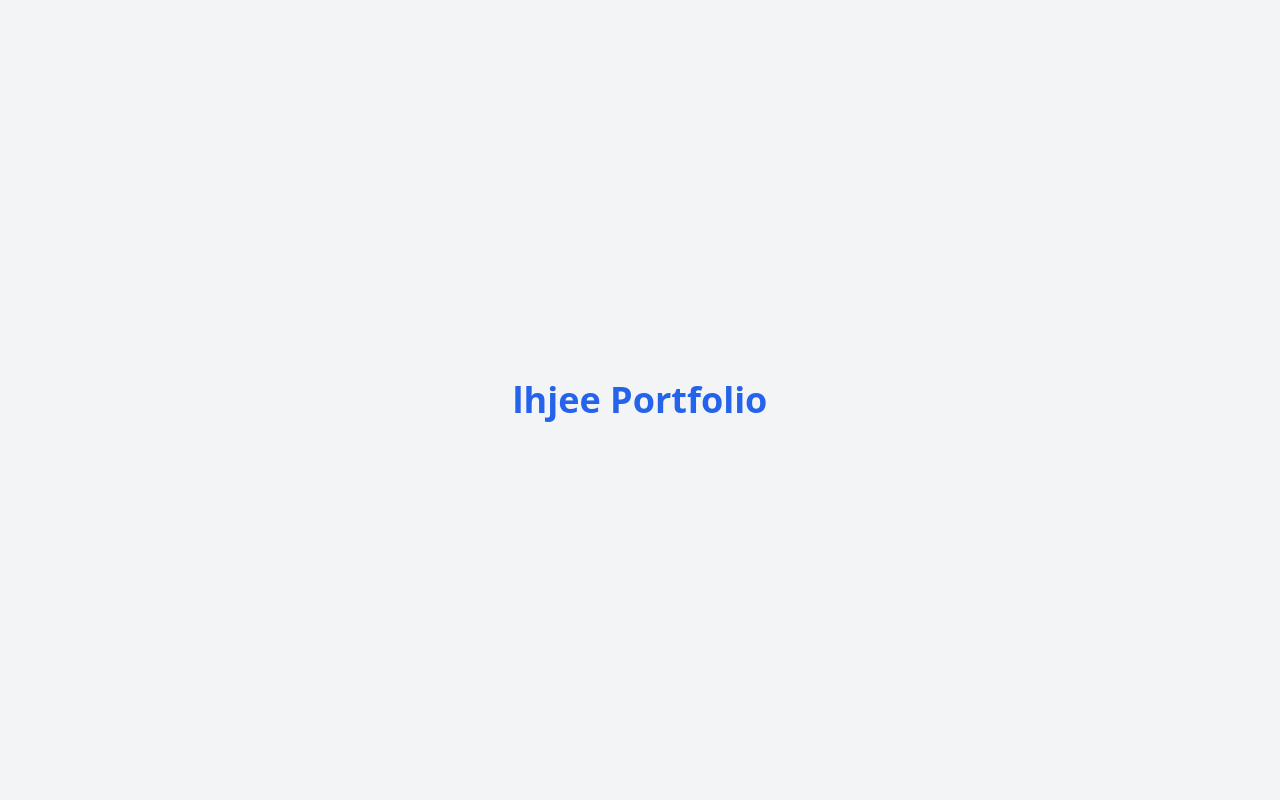
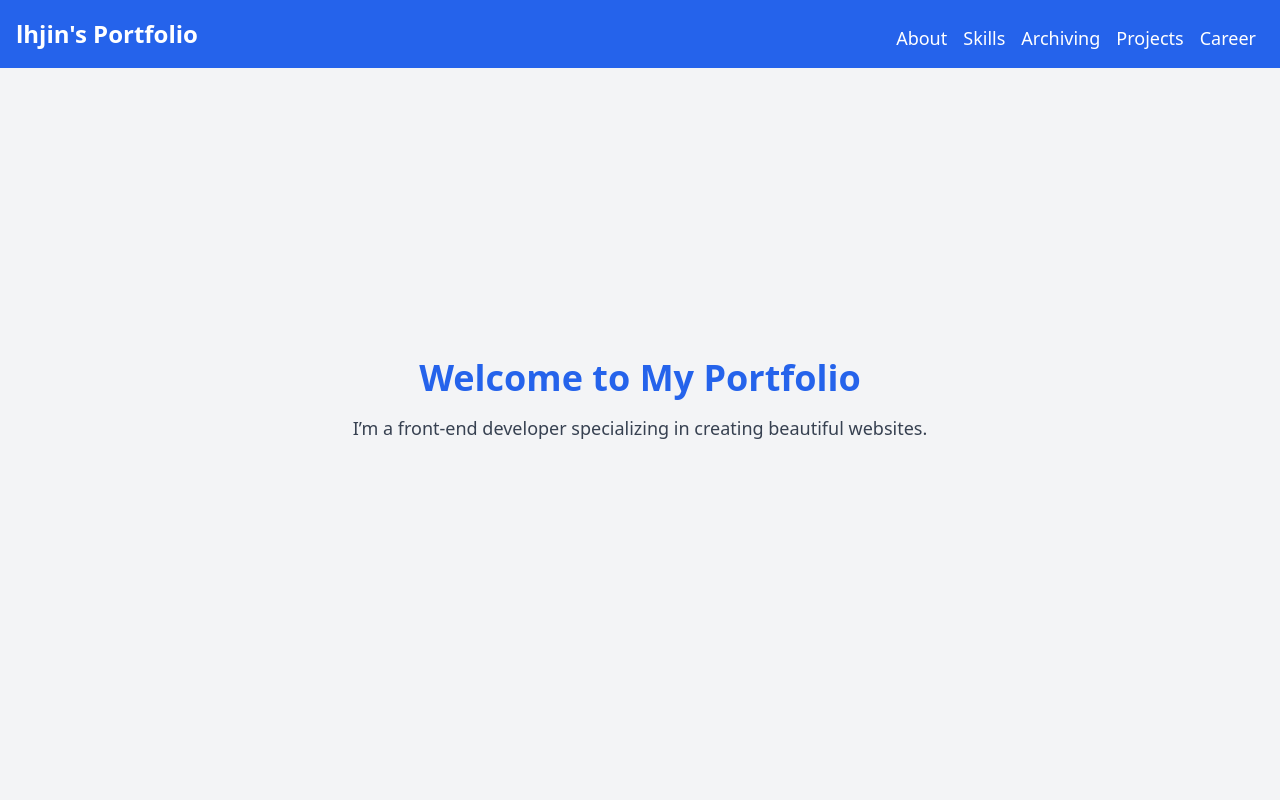
Before and after one commit to HwajinLee3114/lhjin-portfolio, a Next.js app: page / in a window 1280 px wide. Shown: the top 800 px of the page. Built offline with nearby package versions, Linux system fonts and the light colour scheme.

Commit message:
header 추가

```diff
--- a/src/app/page.tsx
+++ b/src/app/page.tsx
@@ -1,11 +1,41 @@
+import Header from "@/components/Header";
 import Image from "next/image";
 
 export default function Home() {
   return (
-    <div className="flex flex-col items-center justify-center min-h-screen bg-gray-100">
-      <h1 className="text-4xl font-bold text-center text-blue-600">
-        lhjee Portfolio
-      </h1>
+    <div>
+      <Header />
+      <main>
+        <section id="home" className="flex flex-col items-center justify-center min-h-screen bg-gray-100">
+          <h1 className="text-4xl font-bold text-center text-blue-600">Welcome to My Portfolio</h1>
+          <p className="mt-4 text-lg text-gray-700">I’m a front-end developer specializing in creating beautiful websites.</p>
+        </section>
+
+        <section id="about" className="flex flex-col items-center justify-center min-h-screen bg-gray-200">
+          <h2 className="text-3xl font-bold">About Me</h2>
+          <p className="mt-4">안녕하세요! 저는 프론트엔드 개발자입니다.</p>
+        </section>
+
+        <section id="skills" className="flex flex-col items-center justify-center min-h-screen bg-gray-300">
+          <h2 className="text-3xl font-bold">Skills</h2>
+          <p className="mt-4">React, Next.js, Tailwind CSS 등 다양한 기술을 사용합니다.</p>
+        </section>
+
+        <section id="archiving" className="flex flex-col items-center justify-center min-h-screen bg-gray-400">
+          <h2 className="text-3xl font-bold">Archiving</h2>
+          <p className="mt-4">내가 진행한 프로젝트들을 보관하는 공간입니다.</p>
+        </section>
+
+        <section id="projects" className="flex flex-col items-center justify-center min-h-screen bg-gray-500">
+          <h2 className="text-3xl font-bold">Projects</h2>
+          <p className="mt-4">내가 만든 프로젝트들을 확인하세요.</p>
+        </section>
+
+        <section id="career" className="flex flex-col items-center justify-center min-h-screen bg-gray-600">
+          <h2 className="text-3xl font-bold">Career</h2>
+          <p className="mt-4">내 경력에 대해 알아보세요.</p>
+        </section>
+      </main>
     </div>
   );
 }
--- /dev/null
+++ b/src/components/Header.tsx
@@ -0,0 +1,70 @@
+"use client";
+
+import React, { useEffect, useState } from 'react';
+
+const Header = () => {
+  const [activeSection, setActiveSection] = useState<string>('home');
+
+  const scrollToSection = (sectionId: string) => {
+    const section = document.getElementById(sectionId);
+    if (section) {
+      section.scrollIntoView({ behavior: 'smooth' });
+    }
+  };
+
+  const handleScroll = () => {
+    const sections = ['about', 'skills', 'archiving', 'projects', 'career']; // 'home' 제외
+    const scrollPosition = window.scrollY + 100; // 헤더 높이에 맞춰 조정
+
+    // 메인 섹션 active 해제
+    const homeSection = document.getElementById('home');
+    if (homeSection && scrollPosition < homeSection.offsetTop + homeSection.clientHeight) {
+      setActiveSection('');
+      return;
+    }
+
+    for (const sectionId of sections) {
+      const section = document.getElementById(sectionId);
+      if (section) {
+        const sectionTop = section.offsetTop;
+        const sectionHeight = section.clientHeight;
+
+        if (scrollPosition >= sectionTop && scrollPosition < sectionTop + sectionHeight) {
+          setActiveSection(sectionId);
+          break;
+        }
+      }
+    }
+  };
+
+  useEffect(() => {
+    window.addEventListener('scroll', handleScroll);
+    return () => {
+      window.removeEventListener('scroll', handleScroll);
+    };
+  }, []);
+
+  return (
+    <header className="flex justify-between fixed top-0 left-0 right-0 bg-blue-600 text-white p-4 z-10">
+      <button
+        className="text-2xl font-bold"
+        onClick={() => scrollToSection('home')}
+      >
+        lhjin's Portfolio
+      </button>
+      <nav className="mt-2">
+        {['about', 'skills', 'archiving', 'projects', 'career'].map(section => (
+          <button
+            key={section}
+            className={`mx-2 text-lg ${activeSection === section ? 'underline' : ''}`} // active 클래스 적용
+            onClick={() => scrollToSection(section)}
+          >
+            {section.charAt(0).toUpperCase() + section.slice(1)}
+          </button>
+        ))}
+      </nav>
+    </header>
+  );
+};
+
+export default Header;
```
Also changed, not shown: 1 other file (tests, documents, lock files or other folders).
